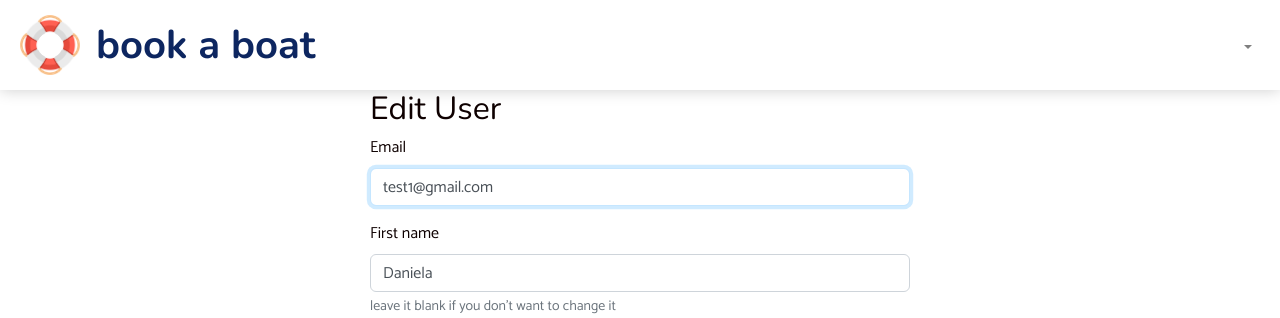
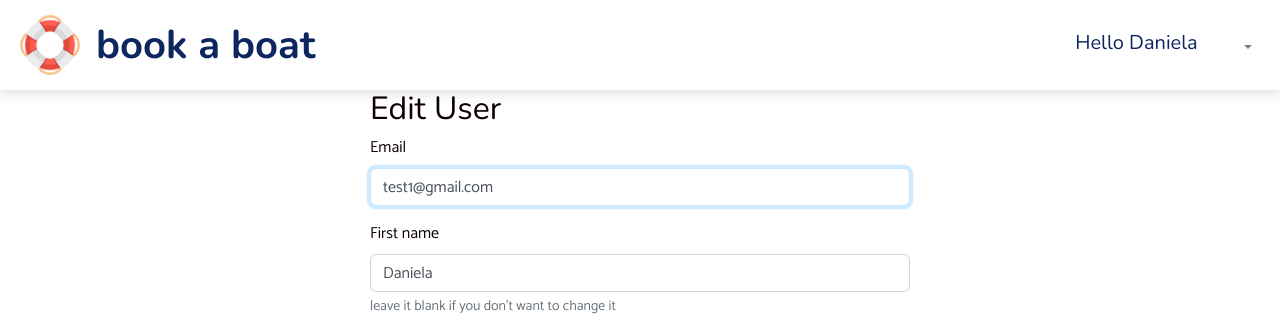
Before and after one commit to ThibautBaissac/book_a_boat, a Rails app: page /users/edit in a window 1280 px wide. Shown: the top 318 px of the page. Run offline with Rails 7, Linux system fonts and the light colour scheme; a user stored in the database is signed in; style sheets or scripts are compiled from the project's sources; some libraries are stand-ins or nearby versions.

Commit message:
add user welcome on nav

```diff
--- a/app/assets/stylesheets/components/_navbar.scss
+++ b/app/assets/stylesheets/components/_navbar.scss
@@ -56,3 +56,13 @@
 .nav-link i {
   font-size: 30px;
 }
+
+//WELCOME MESSAGE WITH USERNAME
+#hello {
+  color: #0D2660;
+  font-weight: 600;
+}
+
+.far {
+  color: #0D2660;
+}
--- a/app/views/shared/_navbar.html.erb
+++ b/app/views/shared/_navbar.html.erb
@@ -10,6 +10,9 @@
     <div class="collapse navbar-collapse" id="navbar-list-4">
       <ul class="navbar-nav">
         <li class="nav-item dropdown">
+          <li class="nav-link justify-right mt-2" id='hello'>
+            <h5 >Hello <%=current_user.first_name %></h5>
+          </li>
           <a class="nav-link dropdown-toggle" href="#" id="navbarDropdownMenuLink" role="button" data-toggle="dropdown" aria-haspopup="true" aria-expanded="false">
             <% if current_user.avatar.attached? %>
               <%= cl_image_tag current_user.avatar.key, width: "50", height: "50", class: "rounded-circle" %>
```
